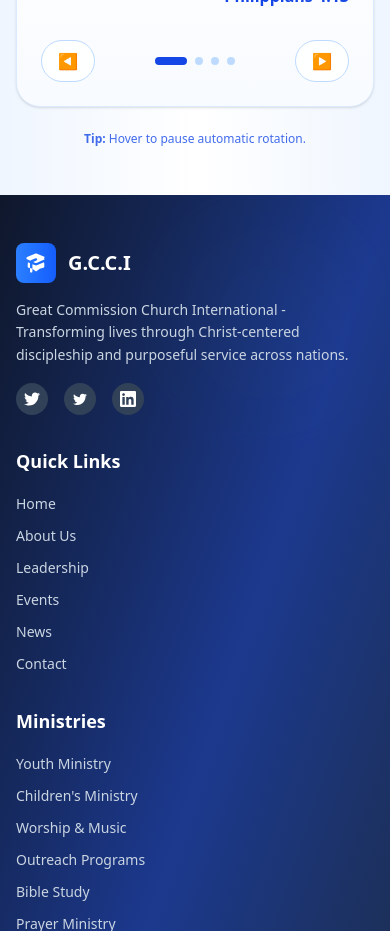
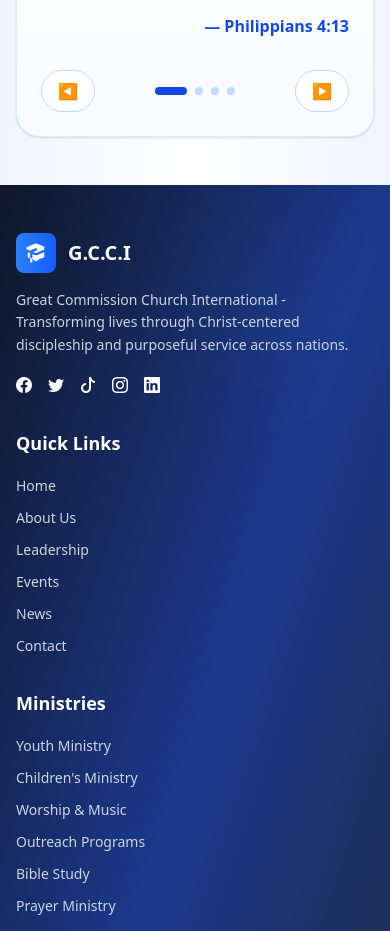
Before and after one commit to Geraldkpelevi/ChurchSoft-website, a React (Vite) app: page / in a window 390 px wide. Shown: the part 8960-9891 px from the top of the page. Built offline with nearby package versions, Linux system fonts and the light colour scheme.

Commit message:
social media icons integrated

```diff
--- a/index.html
+++ b/index.html
@@ -3,8 +3,12 @@
   <head>
     <meta charset="UTF-8" />
     <link rel="icon" type="image/svg+xml" href="/vite.svg" />
+    <link
+      href="https://cdn.jsdelivr.net/npm/bootstrap-icons/font/bootstrap-icons.css"
+      rel="stylesheet"
+    />
     <meta name="viewport" content="width=device-width, initial-scale=1.0" />
-    <title>G.C.C.I </title>
+    <title>G.C.C.I</title>
   </head>
   <body>
     <div id="root"></div>
--- a/src/components/common/DailyQuote.jsx
+++ b/src/components/common/DailyQuote.jsx
@@ -103,7 +103,7 @@ export default function DailyQuote() {
         </div>
       </div>
 
-      <div className="mt-6 text-center text-xs sm:text-sm text-blue-700 opacity-80">
+      <div className="mt-6 text-center text-xs sm:text-sm text-blue-700 opacity-80 hidden lg:block">
         <span className="font-semibold">Tip:</span> Hover to pause automatic
         rotation.
       </div>
--- a/src/components/home/FlyerSlider.jsx
+++ b/src/components/home/FlyerSlider.jsx
@@ -99,7 +99,7 @@ export default function FlyerSlider({ flyers, interval = 6000 }) {
   return (
     <section
       ref={sliderRef}
-      className="relative w-full overflow-hidden  shadow-2xl border border-gray-300/50 bg-gray-100"
+      className="relative w-full overflow-hidden lg:hidden block shadow-2xl border border-gray-300/50 bg-gray-100"
       onMouseEnter={() => setIsPaused(true)}
       onMouseLeave={() => setIsPaused(false)}
       tabIndex="0"
@@ -111,7 +111,7 @@ export default function FlyerSlider({ flyers, interval = 6000 }) {
 
       {/* Slider Container */}
       <div
-        className="relative w-full h-[250px] sm:h-[350px] md:h-[400px] lg:h-[850px] xl:h-[520px] 2xl:h-[600px] overflow-hidden"
+        className="relative w-full h-[280px] sm:h-[470px] md:h-[500px] m-auto  overflow-hidden"
         onTouchStart={handleTouchStart}
         onTouchEnd={handleTouchEnd}
       >
--- a/src/components/home/Hero.jsx
+++ b/src/components/home/Hero.jsx
@@ -123,10 +123,10 @@ export default function Hero() {
       <div className="relative z-20 w-full bg-gradient-to-r from-blue-900 via-blue-800 to-blue-900 border-t border-white/10 backdrop-blur-sm">
         <div className="flex flex-col sm:flex-row items-start sm:items-center gap-2 sm:gap-4 px-4 sm:px-6 md:px-8 lg:px-12 xl:px-16 py-3 sm:py-4">
           {/* Ticker Label */}
-          <div className="flex-shrink-0 flex items-center gap-2 bg-yellow-500 text-black font-black text-xs sm:text-sm md:text-base rounded-full px-3 sm:px-4 py-2 whitespace-nowrap">
+          <div className="flex-shrink-0 flex items-center gap-2 bg-yellow-500 text-black font-black text-xs sm:text-xs md:text-base rounded-full px-3 sm:px-4 py-2 whitespace-nowrap">
             <span className="inline-block w-2 h-2 bg-black rounded-full animate-announcement-vibrate"></span>
             {/* <span className="hidden xs:inline">ANNOUNCEMENTS</span> */}
-            <span className="xs:hidden">ANNOUNCEMENTS 📢</span>
+            <span className="xs:hidden text-xs">ANNOUNCEMENTS 📢</span>
           </div>
 
           {/* Scrolling Content */}
--- a/src/components/layouts/Footer.jsx
+++ b/src/components/layouts/Footer.jsx
@@ -27,15 +27,12 @@ export default function Footer() {
               Great Commission Church International - Transforming lives through Christ-centered discipleship and purposeful service across nations.
             </p>
             <div className="flex space-x-4">
-              <a href="#" className="w-8 h-8 bg-slate-700 hover:bg-blue-600 rounded-full flex items-center justify-center transition-colors duration-300">
-                <svg className="w-4 h-4" fill="currentColor" viewBox="0 0 24 24"><path d="M24 4.557c-.883.392-1.832.656-2.828.775 1.017-.609 1.798-1.574 2.165-2.724-.951.564-2.005.974-3.127 1.195-.897-.957-2.178-1.555-3.594-1.555-3.179 0-5.515 2.966-4.797 6.045-4.091-.205-7.719-2.165-10.148-5.144-1.29 2.213-.669 5.108 1.523 6.574-.806-.026-1.566-.247-2.229-.616-.054 2.281 1.581 4.415 3.949 4.89-.693.188-1.452.232-2.224.084.626 1.956 2.444 3.379 4.6 3.419-2.07 1.623-4.678 2.348-7.29 2.04 2.179 1.397 4.768 2.212 7.548 2.212 9.142 0 14.307-7.721 13.995-14.646.962-.695 1.797-1.562 2.457-2.549z"/></svg>
-              </a>
-              <a href="#" className="w-8 h-8 bg-slate-700 hover:bg-blue-600 rounded-full flex items-center justify-center transition-colors duration-300">
-                <svg className="w-4 h-4" fill="currentColor" viewBox="0 0 24 24"><path d="M22.46 6c-.77.35-1.6.58-2.46.69.88-.53 1.56-1.37 1.88-2.38-.83.5-1.75.85-2.72 1.05C18.37 4.5 17.26 4 16 4c-2.35 0-4.27 1.92-4.27 4.29 0 .34.04.67.11.98C8.28 9.09 5.11 7.38 3 4.79c-.37.63-.58 1.37-.58 2.15 0 1.49.75 2.81 1.91 3.56-.71 0-1.37-.2-1.95-.5v.03c0 2.08 1.48 3.82 3.44 4.21a4.22 4.22 0 0 1-1.93.07 4.28 4.28 0 0 0 4 2.98 8.521 8.521 0 0 1-5.33 1.84c-.34 0-.68-.02-1.02-.06C3.44 20.29 5.7 21 8.12 21 16 21 20.33 14.46 20.33 8.79c0-.19 0-.37-.01-.56.84-.6 1.56-1.36 2.14-2.23z"/></svg>
-              </a>
-              <a href="#" className="w-8 h-8 bg-slate-700 hover:bg-blue-600 rounded-full flex items-center justify-center transition-colors duration-300">
-                <svg className="w-4 h-4" fill="currentColor" viewBox="0 0 24 24"><path d="M20.447 20.452h-3.554v-5.569c0-1.328-.027-3.037-1.852-3.037-1.853 0-2.136 1.445-2.136 2.939v5.667H9.351V9h3.414v1.561h.046c.477-.9 1.637-1.85 3.37-1.85 3.601 0 4.267 2.37 4.267 5.455v6.286zM5.337 7.433c-1.144 0-2.063-.926-2.063-2.065 0-1.138.92-2.063 2.063-2.063 1.14 0 2.064.925 2.064 2.063 0 1.139-.925 2.065-2.064 2.065zm1.782 13.019H3.555V9h3.564v11.452zM22.225 0H1.771C.792 0 0 .774 0 1.729v20.542C0 23.227.792 24 1.771 24h20.451C23.2 24 24 23.227 24 22.271V1.729C24 .774 23.2 0 22.222 0h.003z"/></svg>
-              </a>
+              <i class="bi bi-facebook"></i>
+              <i class="bi bi-twitter"></i>
+              <i class="bi bi-tiktok"></i>
+              <i class="bi bi-instagram"></i>
+              <i class="bi bi-linkedin"></i>
+
             </div>
           </div>
 
--- a/src/index.css
+++ b/src/index.css
@@ -1,3 +1,4 @@
+
 @import "tailwindcss";
 
 html {
```
